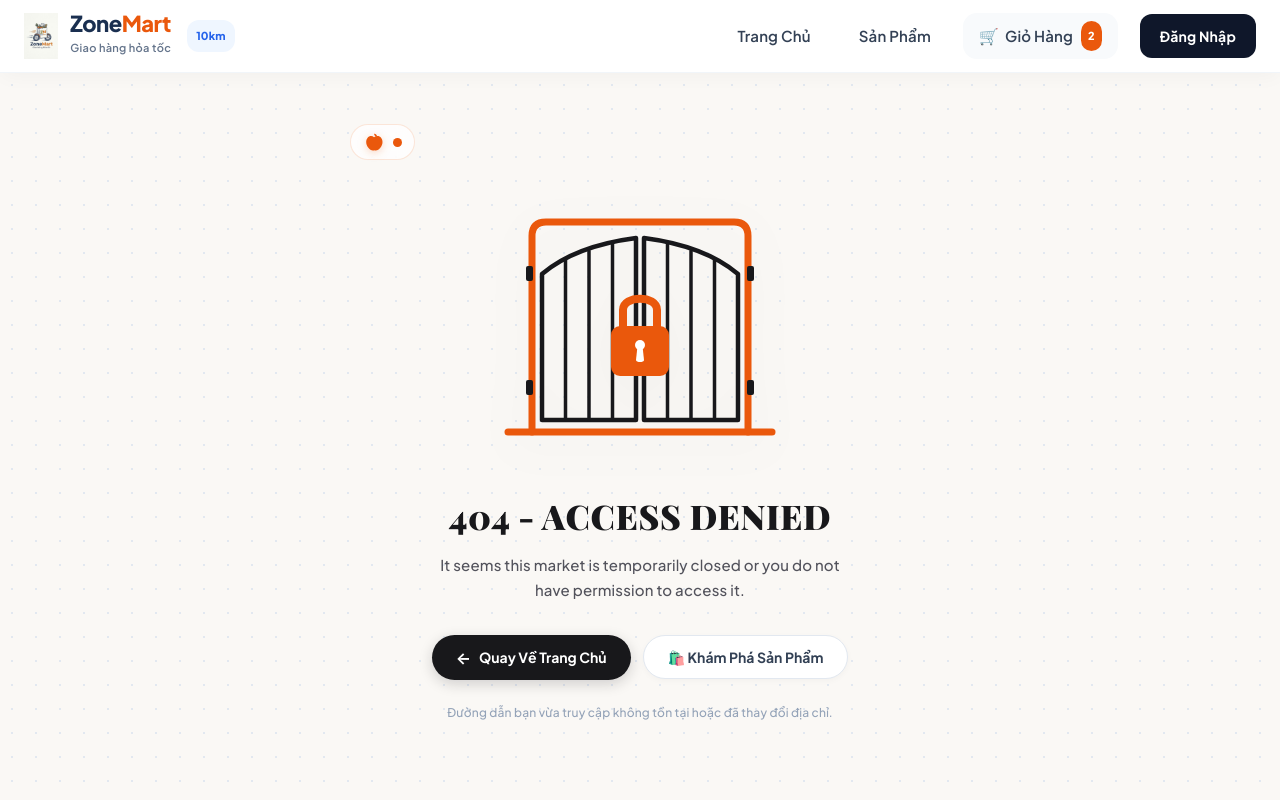
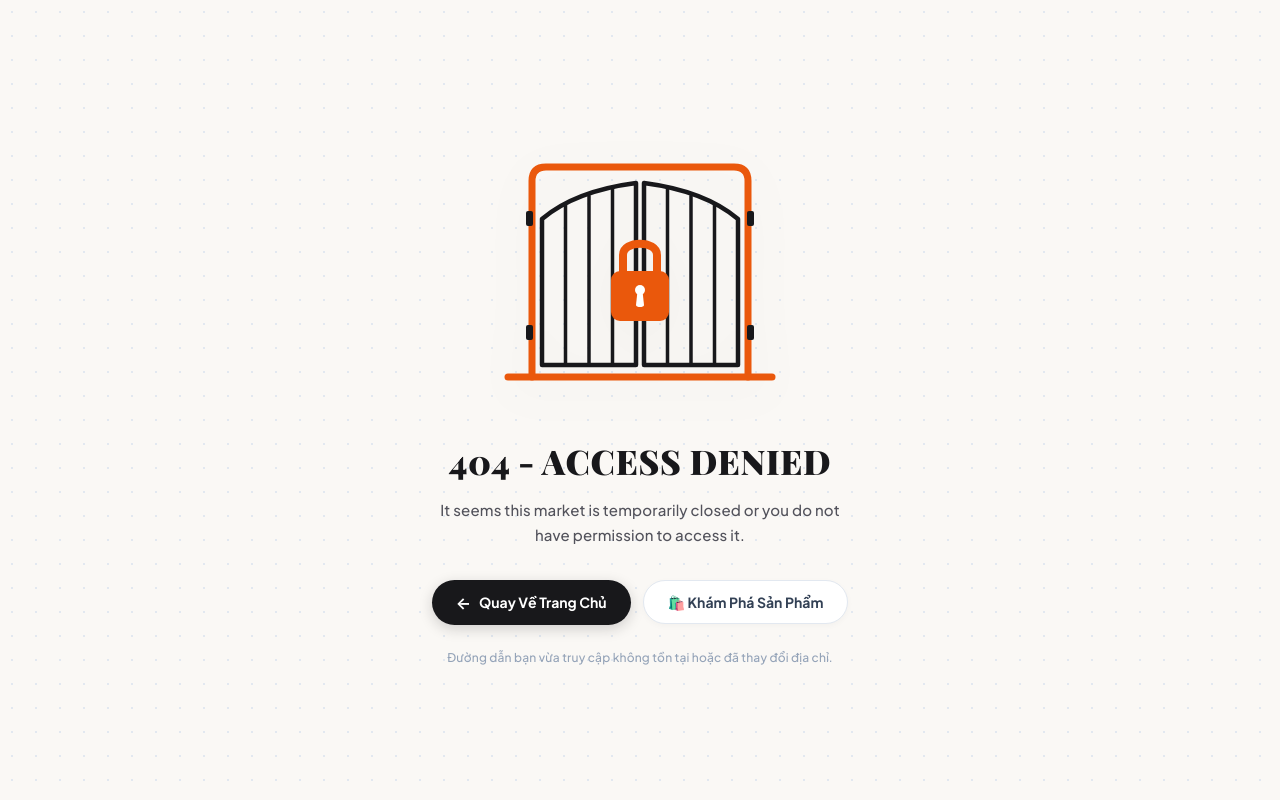
Before and after one commit to HoangHuy206/ZoneMart, a Vue app in the folder ZoneMart/: page /404 in a window 1280 px wide. Shown: the top 800 px of the page. Built offline with nearby package versions, Linux system fonts and the light colour scheme; a web font is replaced by a local one.

Commit message:
feat(ui): hide header/footer on 404 page and remove apple decor

```diff
--- a/ZoneMart/src/App.vue
+++ b/ZoneMart/src/App.vue
@@ -11,7 +11,7 @@ const toggleMobileMenu = () => {
 <template>
   <div class="app-wrapper">
     <!-- Header ZoneMart: Chỉ gồm Trang Chủ, Sản Phẩm, Giỏ Hàng, Đăng Nhập -->
-    <header class="navbar">
+    <header v-if="!$route.meta.hideHeader" class="navbar">
       <div class="nav-container">
         <!-- 1. Brand Logo -->
         <router-link to="/" class="brand-logo">
@@ -61,7 +61,7 @@ const toggleMobileMenu = () => {
     </main>
 
     <!-- Footer ZoneMart Chuẩn SEO Quốc Tế & Schema.org -->
-    <footer class="app-footer" role="contentinfo" itemscope itemtype="https://schema.org/Organization">
+    <footer v-if="!$route.meta.hideFooter" class="app-footer" role="contentinfo" itemscope itemtype="https://schema.org/Organization">
       <div class="footer-container">
         <!-- Main 4-Column Grid -->
         <div class="footer-main-grid">
--- a/ZoneMart/src/router/modules/huy.routes.ts
+++ b/ZoneMart/src/router/modules/huy.routes.ts
@@ -43,12 +43,12 @@ export const huyRoutes: RouteRecordRaw[] = [
     path: "/404",
     name: "NotFound",
     component: () => import("../../views/not-found/NotFoundView.vue"),
-    meta: { title: "404 - ACCESS DENIED" }
+    meta: { title: "404 - ACCESS DENIED", hideHeader: true, hideFooter: true }
   },
   {
     path: "/:pathMatch(.*)*",
     name: "NotFoundCatchAll",
     component: () => import("../../views/not-found/NotFoundView.vue"),
-    meta: { title: "404 - ACCESS DENIED" }
+    meta: { title: "404 - ACCESS DENIED", hideHeader: true, hideFooter: true }
   }
 ];
--- a/ZoneMart/src/views/not-found/NotFoundView.vue
+++ b/ZoneMart/src/views/not-found/NotFoundView.vue
@@ -15,19 +15,6 @@ const goProducts = () => {
 <template>
   <div class="not-found-page">
     <div class="not-found-container">
-      <!-- Top Decor: Orange Apple & Circle Dot (Exactly as in mockup) -->
-      <div class="top-brand-decor">
-        <router-link to="/" class="decor-link" title="ZoneMart - Quay về trang chủ">
-          <svg class="apple-icon" viewBox="0 0 32 32" fill="none" xmlns="http://www.w3.org/2000/svg">
-            <!-- Stem / Leaf -->
-            <path d="M16 4C16.5 7.5 19 8.5 20.5 8C20 5 18 3.5 16 4Z" fill="#ea580c" />
-            <!-- Apple Body -->
-            <path d="M16 9C13.5 6.5 9 6.8 6.5 10C3.8 13.5 4 19.5 7.5 24C9.5 26.5 12 28.5 14.5 28.5C15.5 28.5 16 28 16.5 28C17 28 17.5 28.5 18.5 28.5C21 28.5 23.5 26.5 25.5 24C29 19.5 29.2 13.5 26.5 10C24 6.8 19.5 6.5 16 9Z" fill="#ea580c" />
-          </svg>
-          <span class="decor-dot"></span>
-        </router-link>
-      </div>
-
       <!-- Center Gate & Padlock Vector Illustration -->
       <div class="illustration-wrapper">
         <svg
@@ -133,16 +120,16 @@ const goProducts = () => {
 </template>
 
 <style scoped>
-/* Page Layout: Warm cream eggshell background */
+/* Page Layout: Warm cream eggshell background full screen */
 .not-found-page {
-  min-height: calc(100vh - 72px);
+  min-height: 100vh;
   background-color: #faf8f5;
   background-image: radial-gradient(#e2e8f0 0.8px, transparent 0.8px);
   background-size: 24px 24px;
   display: flex;
   align-items: center;
   justify-content: center;
-  padding: 48px 24px 72px 24px;
+  padding: 40px 24px;
 }
 
 .not-found-container {
@@ -152,46 +139,6 @@ const goProducts = () => {
   flex-direction: column;
   align-items: center;
   position: relative;
-}
-
-/* Top-Left Brand Decor: Apple + Dot */
-.top-brand-decor {
-  align-self: flex-start;
-  margin-bottom: 24px;
-}
-
-.decor-link {
-  display: inline-flex;
-  align-items: center;
-  gap: 8px;
-  text-decoration: none;
-  padding: 6px 12px;
-  border-radius: 9999px;
-  background: rgba(255, 255, 255, 0.75);
-  backdrop-filter: blur(8px);
-  border: 1px solid rgba(234, 88, 12, 0.15);
-  transition: all 0.2s cubic-bezier(0.16, 1, 0.3, 1);
-}
-
-.decor-link:hover {
-  transform: translateY(-1px);
-  background: #ffffff;
-  box-shadow: 0 4px 12px rgba(234, 88, 12, 0.12);
-}
-
-.apple-icon {
-  width: 22px;
-  height: 22px;
-  display: block;
-  filter: drop-shadow(0 2px 4px rgba(234, 88, 12, 0.25));
-}
-
-.decor-dot {
-  width: 9px;
-  height: 9px;
-  border-radius: 50%;
-  background-color: #ea580c;
-  display: inline-block;
 }
 
 /* Illustration Wrapper */
```
